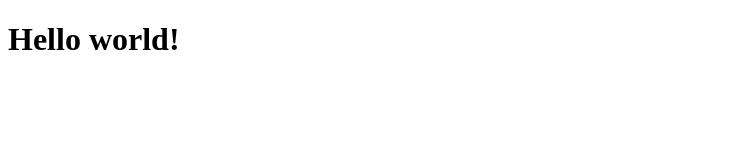
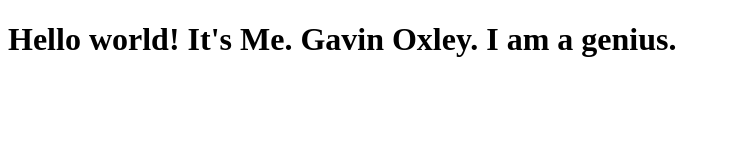
Before and after one commit to icyice1/gavins-website, a plain HTML site: page index.html in a window 1280 px wide. Shown: the whole page, without its empty margins (0-730 px from the left). Drawn offline with Linux system fonts and the light colour scheme.

Commit message:
Update index.html

```diff
--- a/index.html
+++ b/index.html
@@ -10,6 +10,6 @@
   <script src="./main.js"></script>
 </head>
 <body>
-  <h1>Hello world!</h1>
+  <h1>Hello world! It's Me. Gavin Oxley. I am a genius.</h1>
 </body>
 </html>
```
